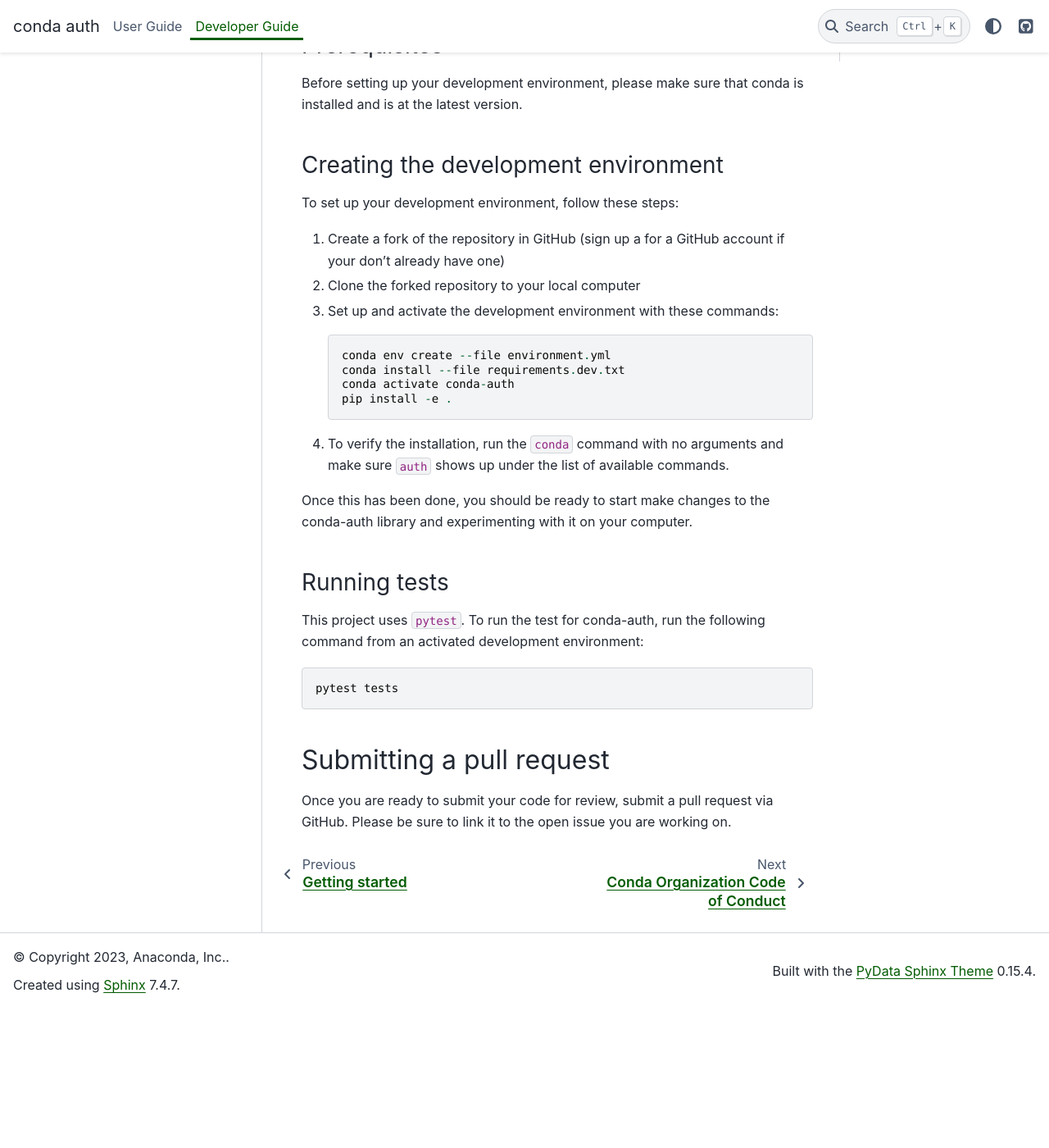
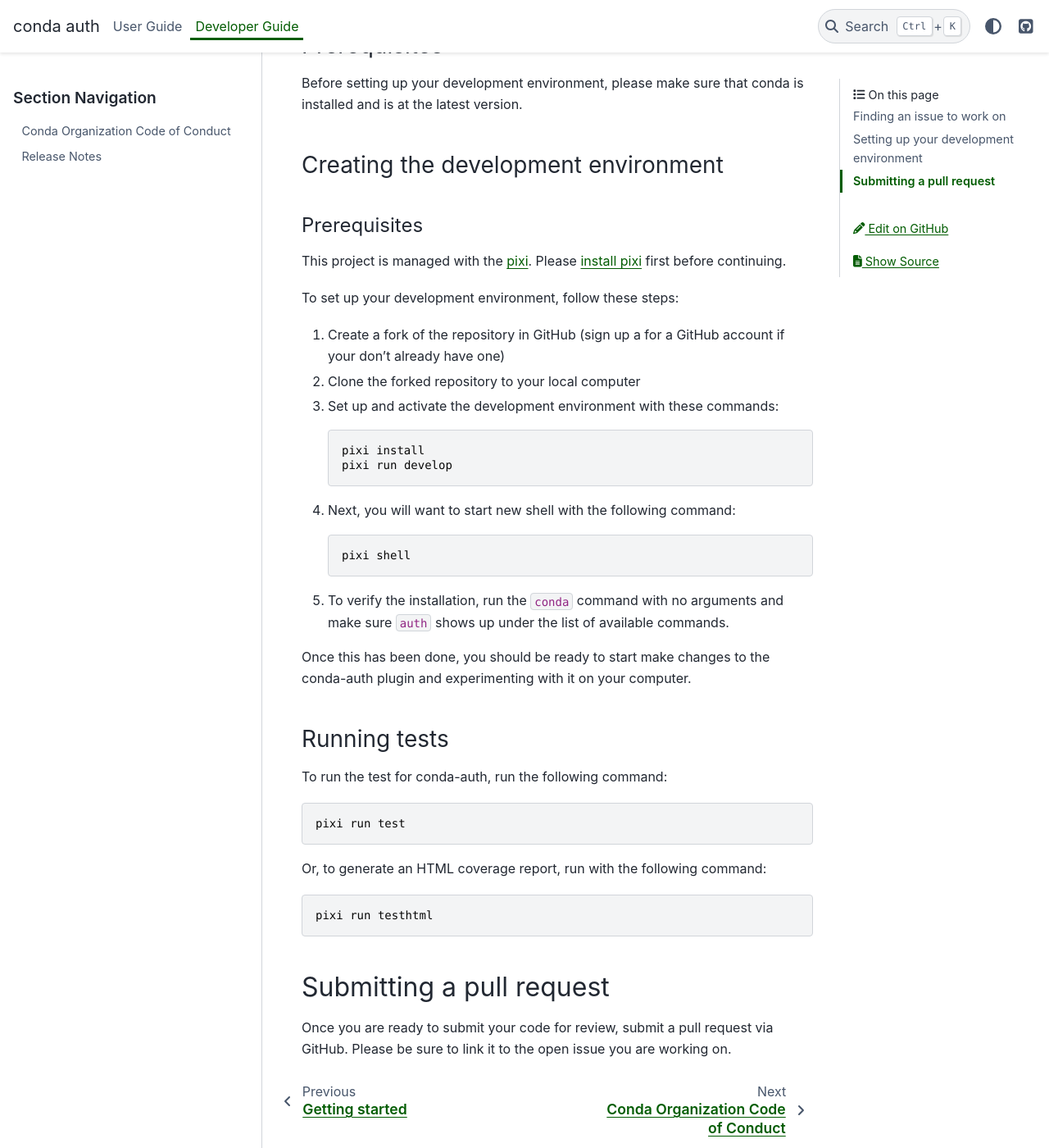
Before and after one commit to conda-incubator/conda-auth, a Sphinx documentation site: the page built from docs/dev/index.md, in a window 1280 px wide and 1400 px high, scrolled down 769 px. Shown: the whole window at 82% size. Built offline with Sphinx 7.4.7 and the PyData theme 0.15.4, drawn with Linux system fonts in a browser that asks for light colours; before the commit the page ends 1999 px from its top, so only the background shows below that.

Commit message:
a couple more little changes

````diff
--- a/docs/dev/index.md
+++ b/docs/dev/index.md
@@ -33,30 +33,42 @@
 
 ### Creating the development environment
 
+#### Prerequisites
+
+This project is managed with the [pixi](https://pixi.sh). Please [install pixi](https://prefix.dev/docs/pixi/overview#installation)
+first before continuing.
+
 To set up your development environment, follow these steps:
 
 1. Create a fork of the repository in GitHub (sign up a for a GitHub account if your don't already have one)
 2. Clone the forked repository to your local computer
 3. Set up and activate the development environment with these commands:
    ```
-   conda env create --file environment.yml
-   conda install --file requirements.dev.txt
-   conda activate conda-auth
-   pip install -e .
+   pixi install
+   pixi run develop
    ```
-4. To verify the installation, run the `conda` command with no arguments and make sure `auth` shows up under
+4. Next, you will want to start new shell with the following command:
+   ```
+   pixi shell
+   ```
+5. To verify the installation, run the `conda` command with no arguments and make sure `auth` shows up under
    the list of available commands.
 
-Once this has been done, you should be ready to start make changes to the conda-auth library and
+Once this has been done, you should be ready to start make changes to the conda-auth plugin and
 experimenting with it on your computer.
 
 ### Running tests
 
-This project uses `pytest`. To run the test for conda-auth, run the following command from an activated
-development environment:
+To run the test for conda-auth, run the following command:
 
 ```
-pytest tests
+pixi run test
+```
+
+Or, to generate an HTML coverage report, run with the following command:
+
+```
+pixi run testhtml
 ```
 
 ## Submitting a pull request
--- a/pixi.toml
+++ b/pixi.toml
@@ -39,4 +39,4 @@
 rattler-build = "*"
 
 [activation]
-scripts = ["setup.sh"]
+scripts = ["dev/setup.sh"]
````
Also changed, not shown: 3 other files.
